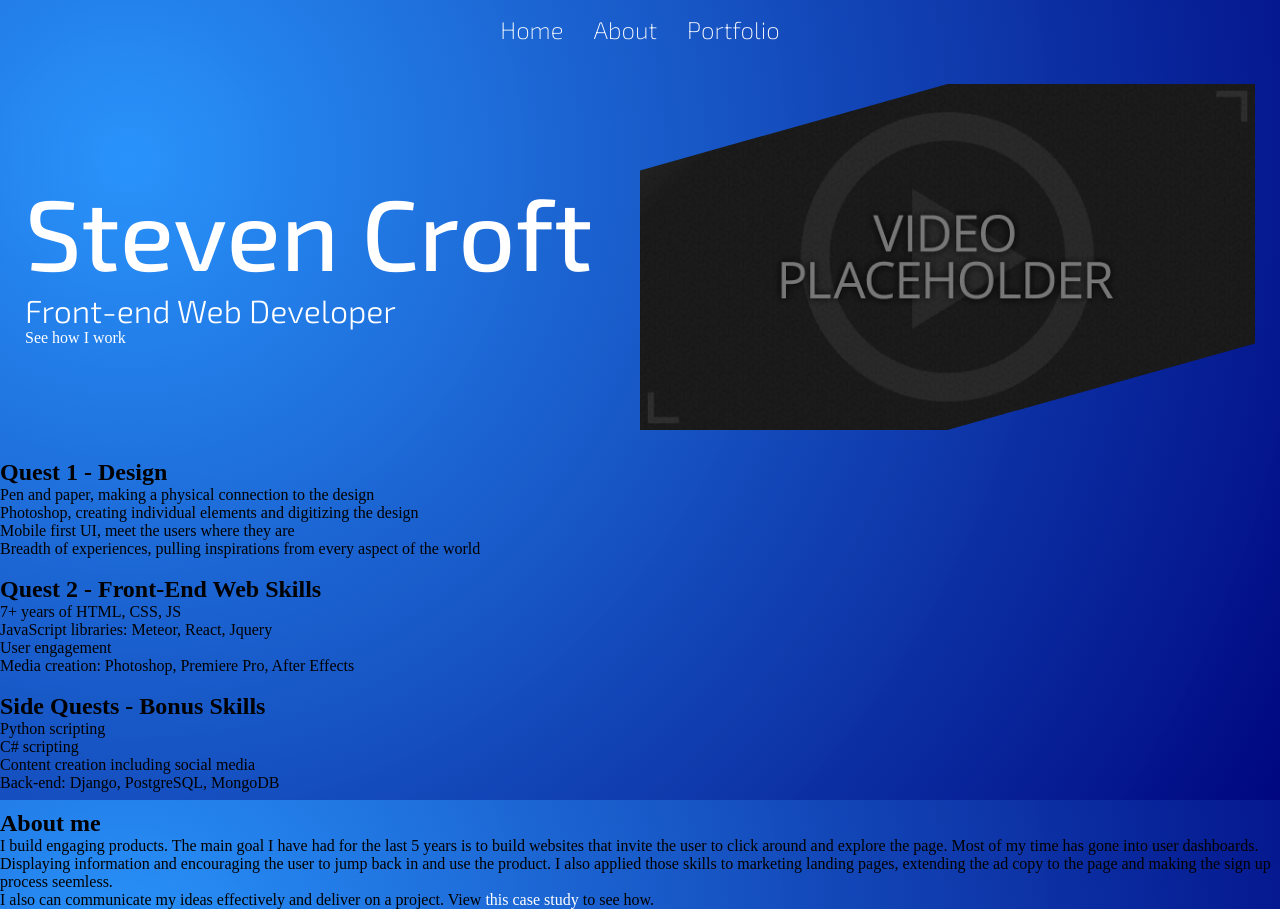
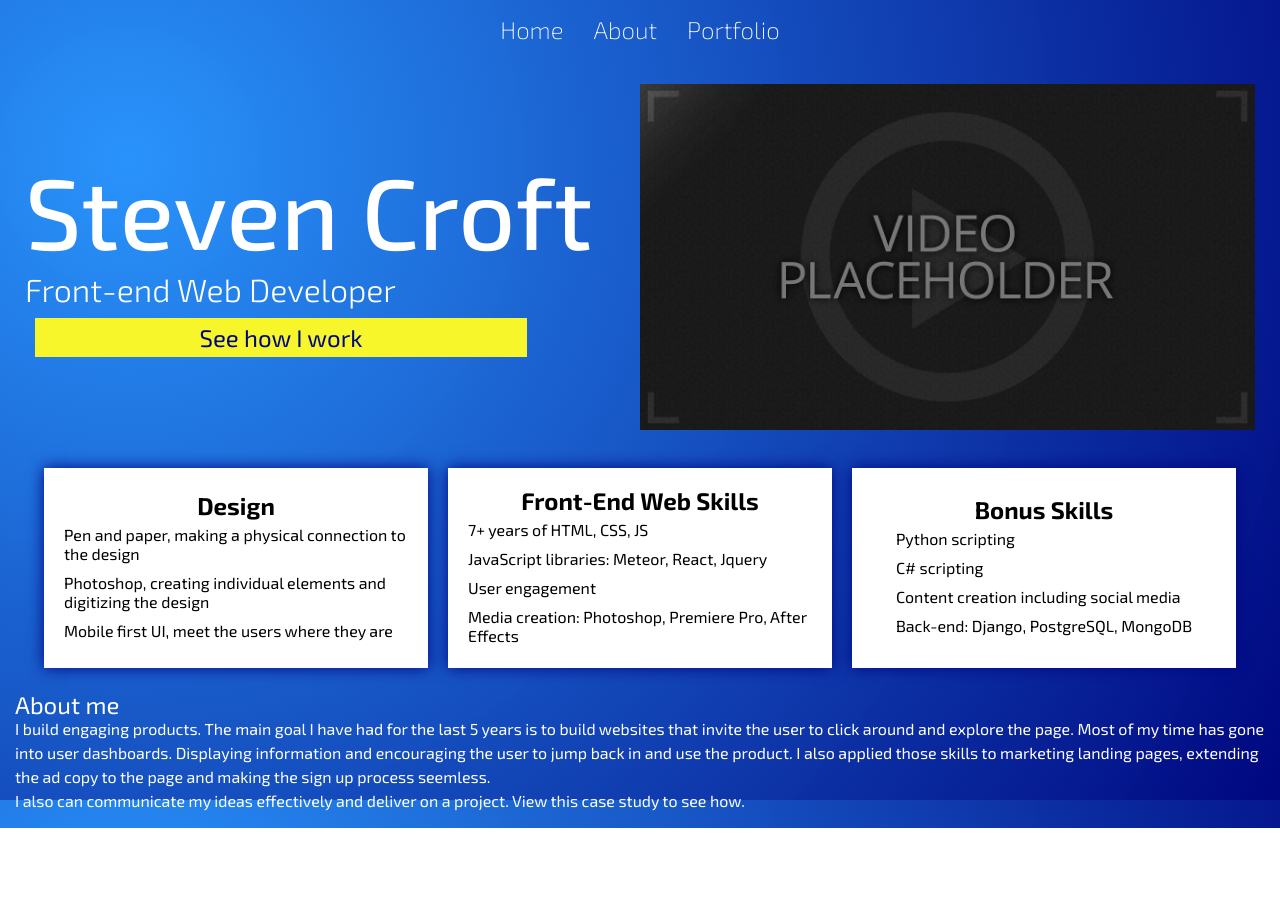
Before and after one commit to scroft001/Steven-Croft-Portfolio, a plain HTML site: page index.html in a window 1280 px wide. After the commit the page ends 828 px from the top, so only its background shows below. Drawn offline with Linux system fonts and the light colour scheme.

Commit message:
Skill cards done

```diff
--- a/css/mainstyle.css
+++ b/css/mainstyle.css
@@ -17,6 +17,7 @@ html{
     background-image: radial-gradient( circle farthest-corner at 10% 20%,  rgba(37,145,251,0.98) 0.1%, rgba(0,7,128,1) 99.8% );
     height: 100vh;
     background-attachment: fixed;
+    font-family: 'Exo 2', sans-serif;
 }
 
 .navBar{
@@ -79,6 +80,72 @@ a:hover{
 
 .calloutImage img{
     width: 100%;
-    -webkit-clip-path: polygon(50% 0%, 100% 0, 100% 75%, 50% 100%, 0 100%, 0% 25%);
-    clip-path: polygon(50% 0%, 100% 0, 100% 75%, 50% 100%, 0 100%, 0% 25%);
+    /* -webkit-clip-path: polygon(50% 0%, 100% 0, 100% 75%, 50% 100%, 0 100%, 0% 25%);
+    clip-path: polygon(50% 0%, 100% 0, 100% 75%, 50% 100%, 0 100%, 0% 25%); */
 }
+
+.btn{
+    width: 80%;
+    background-color: var(--highlight);
+    color: var(--mainDark);
+    text-align: center;
+    padding: 5px;
+    margin: 10px;
+    font-size: 24px;
+    transition: box-shadow 0.3s ease-in-out, border-color 0.3s ease-in-out;
+}
+
+.btn:hover{
+    background-color: var(--highlight);
+    color: #000;
+    box-shadow: 0 0 5px var(--highlight),
+                0 0 15px rgb(255 255 0 / 0.8),
+                0 0 20px rgb(255 255 0 / 0.7),
+                0 0 35px rgb(255 255 0 / 0.6);
+    border-color: var(--white);
+}
+
+.skills{
+    display: flex;
+    flex-direction: row;
+    flex-wrap: wrap;
+    justify-content: center;
+    align-items: center;
+}
+
+.skillCard{
+    display: flex;
+    flex-direction: column;
+    justify-content: center;
+    align-items: center;
+    width: 30%;
+    min-height: 200px;
+    background-color: var(--mainLight);
+    margin: 10px;
+    padding: 15px;
+    box-shadow: 0px 0px 15px var(--mainDark);
+    /* -webkit-clip-path: polygon(50% 0%, 100% 0, 100% 75%, 50% 100%, 0 100%, 0% 25%);
+    clip-path: polygon(50% 0%, 100% 0, 100% 75%, 50% 100%, 0 100%, 0% 25%); */
+}
+
+ul{
+    list-style-type: none;
+}
+
+ul li{
+    padding: 5px;
+}
+
+.skillCard h2{
+    font-family: 'Exo 2', sans-serif;
+}
+
+.about{
+    color: var(--mainLight);
+    padding: 15px;
+    line-height: 1.5em;
+}
+
+.about h2{
+    font-weight: 400;
+}
--- a/index.html
+++ b/index.html
@@ -21,7 +21,11 @@
         <div class="callout">
             <h1>Steven Croft</h1>
             <p>Front-end Web Developer</p>
-            <a class="btn" href="#">See how I work</a>
+            <a href="#">
+                <div class="btn">
+                    See how I work
+                </div>
+            </a>
         </div>
         <div class="calloutImage">
             <img src="images/placeholder.jpeg" alt="">
@@ -31,38 +35,34 @@
     <div class="skills">
         <div class="skillCard">
             <h2>
-                Quest 1 - Design
+                Design
             </h2>
             <ul>
                 <li>Pen and paper, making a physical connection to the design</li>
                 <li>Photoshop, creating individual elements and digitizing the design</li>
                 <li>Mobile first UI, meet the users where they are</li>
-                <li>Breadth of experiences, pulling inspirations from every aspect of the world</li>
-                <li></li>
             </ul>
         </div>
         <div class="skillCard">
             <h2>
-                Quest 2 - Front-End Web Skills
+                Front-End Web Skills
             </h2>
             <ul>
                 <li>7+ years of HTML, CSS, JS</li>
                 <li>JavaScript libraries: Meteor, React, Jquery</li>
                 <li>User engagement</li>
                 <li>Media creation: Photoshop, Premiere Pro, After Effects</li>
-                <li></li>
             </ul>
         </div>
         <div class="skillCard">
             <h2>
-                Side Quests - Bonus Skills
+                Bonus Skills
             </h2>
             <ul>
                 <li>Python scripting</li>
                 <li>C# scripting</li>
                 <li>Content creation including social media</li>
                 <li>Back-end: Django, PostgreSQL, MongoDB</li>
-                <li></li>
             </ul>
         </div>
     </div>
```
